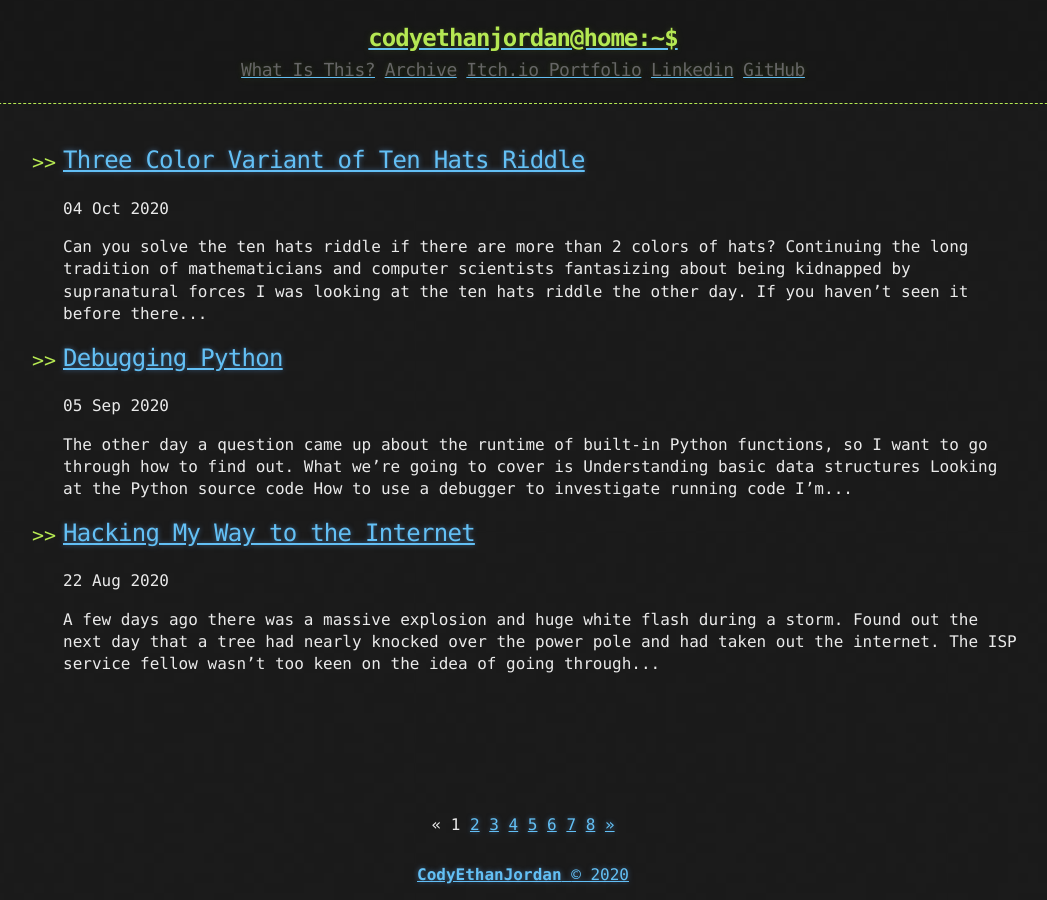
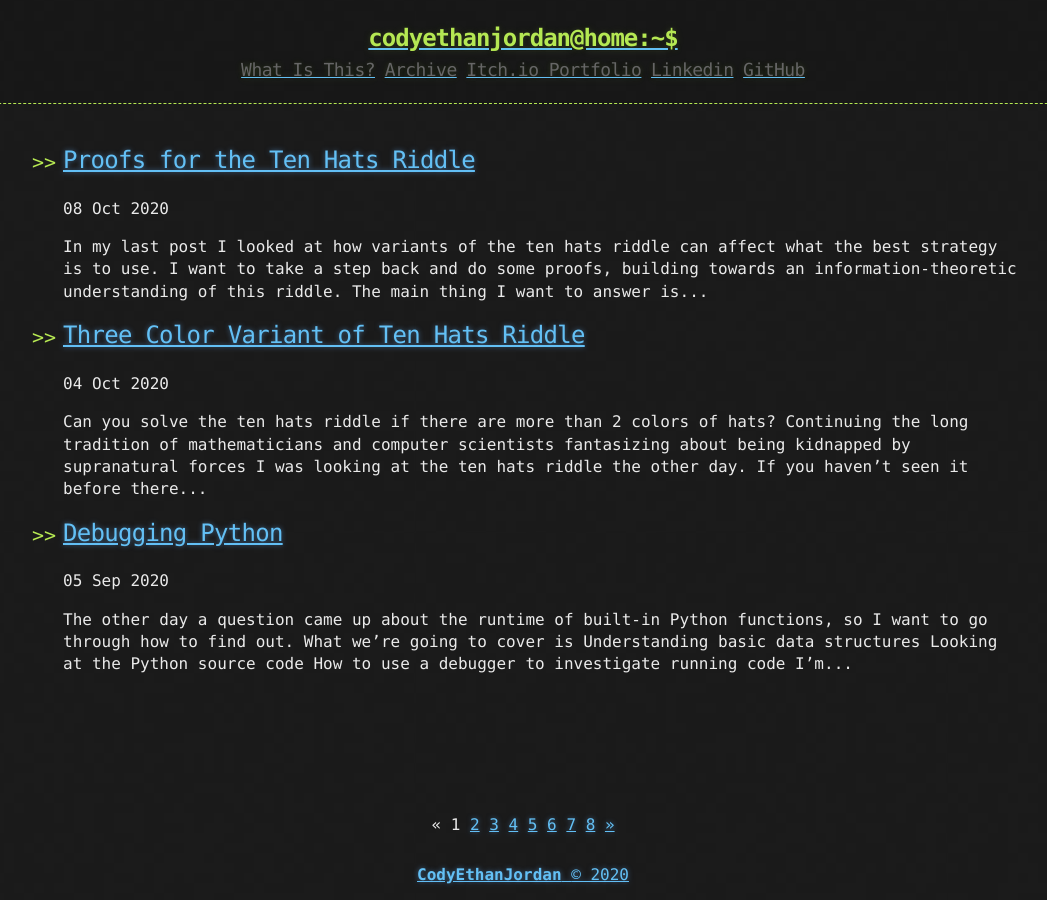
Before and after one commit to CodyEthanJordan/CodyEthanJordan.github.io, a Jekyll site: the page built from index.html, in a window 1280 px wide. Shown: the whole page, without its empty margins (117-1164 px from the left). Built offline with Jekyll 4.4.1, drawn with Linux system fonts in a browser that asks for light colours; the list of posts is cut into pages by our own code.

Commit message:
Starting next post about ten hats

```diff
--- a/_posts/2020-10-04-threeColorHats.md
+++ b/_posts/2020-10-04-threeColorHats.md
@@ -126,7 +126,8 @@ From there on out things return to normal. The fourth prisoner will either hear
 
 $S\[cb={1}\](P=10, C=1) = \frac{1}{2} S(P=10) + \frac{1}{2} = \frac{1}{2} 9.5 + \frac{1}{2} (\frac{1}{2} + 0 + (10 - 2)) = 9$
 
-Whats interesting is how even being at the start of the line that doesn't affect the outcome, as the expected survival count is 9 people no matter where the colorblind prisoner is.
+
+
 
 
 ### N people, k colors
--- /dev/null
+++ b/_posts/2020-10-08-tenHatsProofs.md
@@ -0,0 +1,13 @@
+---
+layout: post
+title:  "Proofs for the Ten Hats Riddle"
+categories: math
+mathjax: true
+---
+
+In my [last post]({% post_url 2020-10-04-threeColorHats %}) I looked at how variants of the ten hats riddle can affect what the best strategy is to use. I want to take a step back and do some proofs, building towards an information-theoretic understanding of this riddle. The main thing I want to answer is
+
+> Even if we analyze some particular strategy, how can we be certain that there isn't a better strategy the prisoners could have used?
+
+
+If we have this in mind we can relate this to what exact effect an adversarial riddle-giver has on their chances of survival, and use the notion of how much information each participant has in order to put optimal bounds on this.
```
Also changed, not shown: other parts of _posts/2020-10-04-threeColorHats.md (+1 -1 lines).
